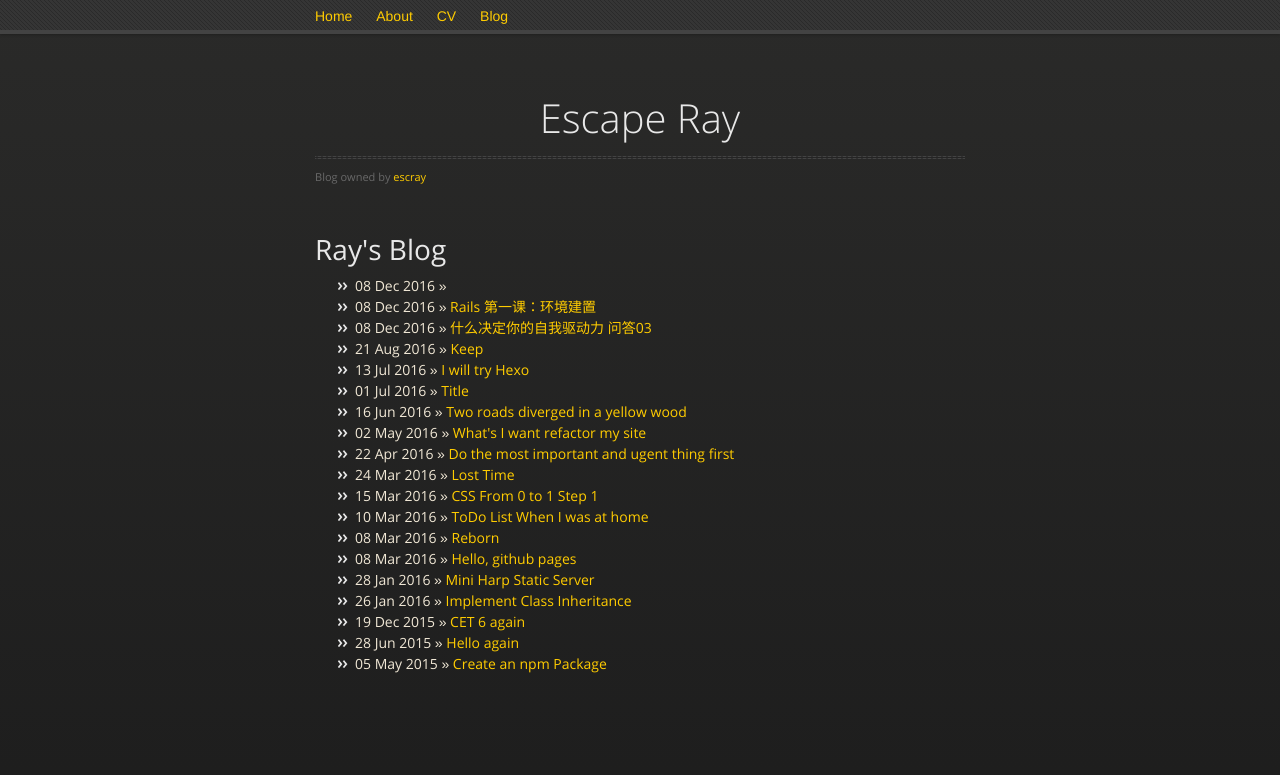
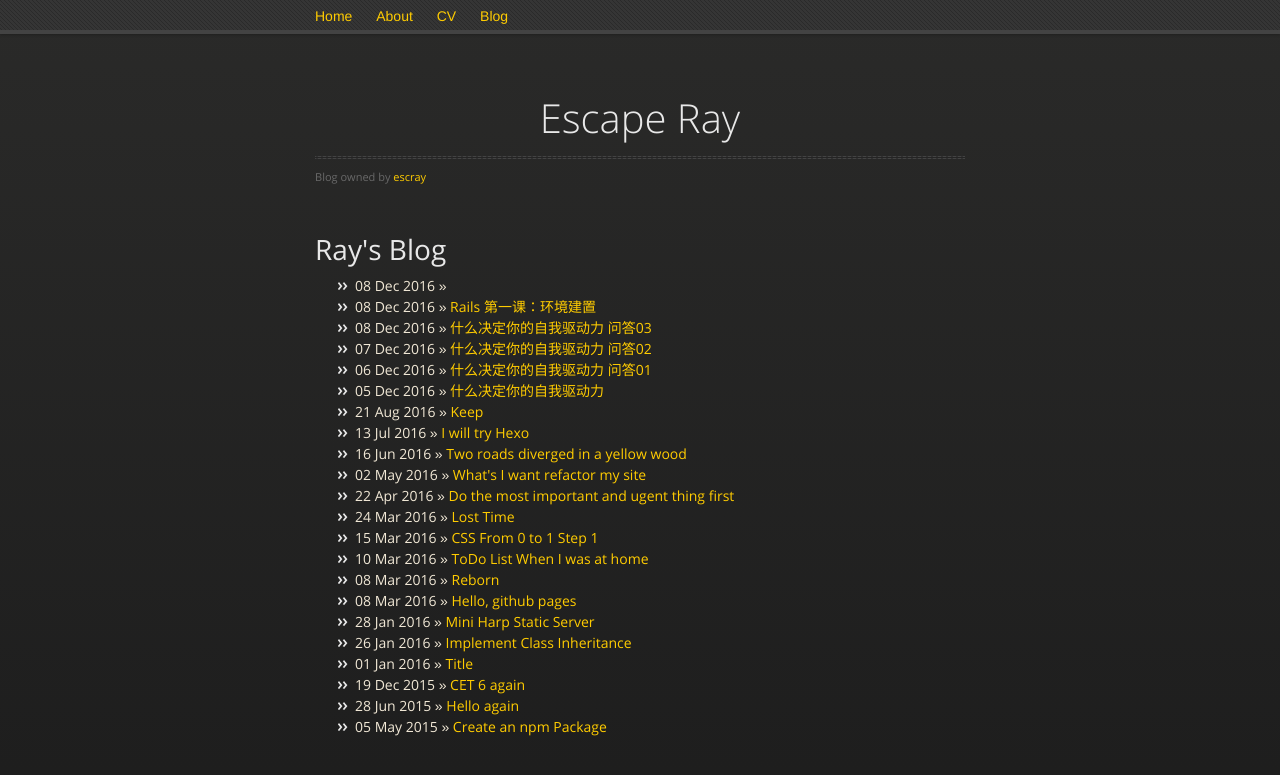
Before and after one commit to escray/escray.github.io, a Jekyll site: the page built from blog/index.html, in a window 1280 px wide. Shown: the top 775 px of the page. Built offline with Jekyll 4.4.1, drawn with Linux system fonts in a browser that asks for light colours; nearby versions of some CDN libraries; some of the changed lines change nothing that is shown.

Commit message:
add new posts

```diff
--- a/_posts/1980-02-01-template.md
+++ b/_posts/1980-02-01-template.md
@@ -2,7 +2,7 @@
 
 layout: post
 title: Title
-date: 2016-07-01
+date: 2016-01-01
 
 ---
 
--- /dev/null
+++ b/_posts/2016-12-05-ego-drive.md
@@ -0,0 +1,29 @@
+---
+
+layout: post
+title: 什么决定你的自我驱动力
+date: 2016-12-05
+
+---
+
+首先罗列一下自己一直想学好却从未成功的技能：英语听说读写、编程技巧、数学、育儿、运动健身、音乐美术……
+
+至于“缺失的刚需”，逐一说来。
+
+对于英语，小时候不知道受什么样的影响，有点反感；另外不知道学好英语除了出国留学之外，还有什么好处。加之，那个时候手头似乎也没有什么好看的英语初级读物，所以一直都没怎么认真去学，以至于在大学毕业的时候，英语居然成了绊脚石。后来逐渐意识到英语的重要性，有意识的增加了英语阅读量，现在看一般的英语文章不成问题；但是，英语听力、口语和写作又成为了短板。为了获取更多的自由，现在看美剧之类的基本上都不带字幕，虽然未必完全能听懂，但是总算是增加了输入。写作和口语还需要再多加练习。
+
+至于编程，这个是我的专业，从内心深处还是比较喜欢的，主要是之前看过 Brooks 的《人月神话》，其中开篇的时候讲到了一些编程的好处，印象比较深的是你可以通过编程创建一个世界，并且可以有即时反馈知道自己是否正确。不过大学的时候荒废了，工作之后在体制内，编程能力不是最重要的指标，也就不是“刚需”。现在打算逃离体制，自然就要重新捡起代码、磨炼自己的编程能力，这个已经重新变成自己的“刚需”了。
+
+说道数学，中小学的时候依靠小聪明，似乎还不错，到了高中就有点吃力了，大学的时候直接被《高等数学》整的七晕八素的。其实也是因为没有意识到这个和自己的编程专业息息相关，没有当做“刚需”，以至于后来深入学习算法分析的时候，遇到了不少数学障碍。上研究生的时候，因为《统计与数理分析》是必修课，加上“杀手级”的老师，倒是下了一些功夫，受益良多。博士必修课《具体数学》，再次耗费了不少精力，不过并没有精通，以后有机会还可以再琢磨一下。
+
+再看育儿，一直以为自己看了一些育儿书籍，对于网络上的一些内容也比较留意，可是一旦真正实践起来，才发现自己还是低估了育儿的难度。这个现在真的是“刚需”。
+
+运动健身方面，从高中开始踢球，不过一直是爱好者水平，只是和同学、朋友、同事一起踢个开心，没有“刚需”，所以水平也就一直没有长进，并且随着年龄逐步下滑。如果能够找到合适的教练，学会一些常用小套路，然后再不断练习，无疑会比现在踢得更开心一些。工作之后开始打乒乓球，请教练上了十节课，可惜没有坚持上课，只是自娱自乐。偶尔也会去跑步、游泳，之前也跟着 KEEP 健身，但是并没有持续系统性的训练。在运动健身这方面，其实现在也还是有“刚需”的——良好的身体状态，能够让我更有效地学习和工作；仅仅是保持好身材，就已经有足够的吸引力了。
+
+在音乐美术之类的美学教育方面，自己也是没有充分意识到其重要性，也偶尔会希望自己能多一些审美能力，可是并没有进行有效的学习和提高。
+
+目前来说，我的“刚需”其实就是财富自由。
+
+体制内的工作比上不足比下有余，加之父母有时候会给予经济上的支援，并且更重要的是，大多数时候自己会自欺欺人的告诉自己“钱并不重要”，没有经济上的紧迫感、缺乏挣钱的动力。而立之年，上有老下有小，现在已经能够体会到源于自己成长不够、能力不足所造成的经济压力。
+
+在通往财富自由之路上，除了专栏里面提供概念和价值观之外，我现在最需要磨练的就是英语能力和编程水平。
--- /dev/null
+++ b/_posts/2016-12-06-ego-drive-qa-01.md
@@ -0,0 +1,24 @@
+---
+
+layout: post
+title: 什么决定你的自我驱动力 问答01
+date: 2016-12-06
+
+---
+
+
+“真正的刚需是找借口”。我应该算是一个擅长于给自己找借口的人，不管是从别人身上还是从自己这里，总能给自己找到很多“理由”，让自己可以不去做那些对自己真正“重要”的事情。
+
+每个人想做但是没有做成的事情有很多，但是没做成这些事情，似乎对我们的生活没有造成很大的影响。其实不然，如果我早一点学好英语，那么应该不会选择进入体制内的单位；如果我有足够的编程能力，那么我应该已经跳出这个牢笼了。
+
+已经报名参加全栈营的线上课程了，希望这次，正确的刚需能够成为我的自我驱动力，让自己有所成长。昨天晚上看了一下全栈营课程，自己还是听喜欢其中的学习内容的，对我来说是一个刚需。接下来需要做的就是坚持每天都投入一部分时间，放下自己的“傲慢”，跟随 XDite 老师，按照课程进度，认真的完成课程内容。
+
+坐享持续了大概四十天，个人感觉效果不太理想，不过我想只要自己持续的坐享，让它成为我生活的一部分，总是能达到自己之前所期望的境界。
+
+说到年底的个人回顾，感觉多少会有点难为情，一方面是因为没有很好的记录自己的日常生活，以至于想不起来到底做了些什么；另一方面，就是自己知道，在这一年里并没有什么值得一提的事情。
+
+也许最近一段时间，加入新生大学并学习一些课程，追随“通往财富自由之路”的专栏订阅，参加全栈训练营，算是个人在 2016 年的亮点。2017，应该会更好。
+
+“没有尽力做到最好的人，从来不知道那是一个什么样的世界”，当头棒喝、醍醐灌顶。大学之后以及格为目标，工作之后以领导满意为宗旨，很少会想到自己要把工作或者学习做到最好，偶尔还会沾沾自喜。
+
+之前也给自己找了不少借口。那么当下，自己没有任何借口，不能完成全栈营课程；没有任何理由，在“通往财富自由之路”继续践行。
--- /dev/null
+++ b/_posts/2016-12-07-ego-drive-qa-02.md
@@ -0,0 +1,32 @@
+---
+
+layout: post
+title: 什么决定你的自我驱动力 问答02
+date: 2016-12-07
+
+---
+
+
+刚刚浪费了一个小时，在网络上选择打印机。因为偶尔需要打印一些东西，去打印店感觉非常不方便，所以一直在考虑是否买一个无线激光打印机。其实费用大概千元上下，并不是一个很大的负担，可是的确浪费了自己不少的时间和注意力。后来终于下决心买了一台，顺手把之前购物车中的游泳用具也一并买了。
+
+事后总结，如果确实有需要，那么就根据自己的需求直接买东西；如果需求不强烈，那么就压根不要在淘宝、京东之类的地方闲逛。
+
+早上五点多起来，做了三个番茄，感觉效率还不错；可惜上午上班的时间基本上被荒废掉了；中午刚刚无端浪费了一个小时。
+
+“等到我XX的时候”，这个句式很耳熟。
+
+以前父母经常讲，“等你长大以后……”，“等你考上大学……”，“等你……”，后来发现，等到了那个时候又能怎么样呢？
+
+大概是从小被植入了这样的想法，所以自己也会把人生分成段落，“等我工作以后……”，“等我有钱之后……”，“等我吃完这顿大餐以后，……”。其实大部分时候，我们的生活是具有一定连续性的，很难有一个非常明显的分水岭。
+
+提高编程能力是我的一个刚需，那么我应该每天固定的投入一些时间，而不是“等XX的时候”。
+
+手头有一个小的项目，经常让自己感慨，怎么没有早一点学习相关技能，以至于现在焦头烂额。不过换一个思路，自己在这个项目中也还是学到了一些之前没有掌握的知识点。
+
+刚才在留言中看到了有关西点军校的段落，忍不住去网络上搜索了一下。有点怀疑，这样算不算挥霍自己的注意力。
+
+西点军校 Unite States Military Academy at West Point (USMA) 的座右铭 Motto 是 Duty Honor Country。
+
+而关于“没有借口”，出现在一篇《西点军校管理——“报告长官，没有任何借口”》的网络文章中，对应的英文原文应该是：the four allowable responses to any question: "Yes, sir," "No, sir," "No excuse, sir" and "Sir, I do not understand.”。另外，还有一本《没有任何借口》的书，而且很有可能是一本“伪译本”——不存在对应的英文书。
+
+有时候会发现中文网络中这样似是而非的内容比较多，这个应该也可以作为学英语的动力之一。
```
